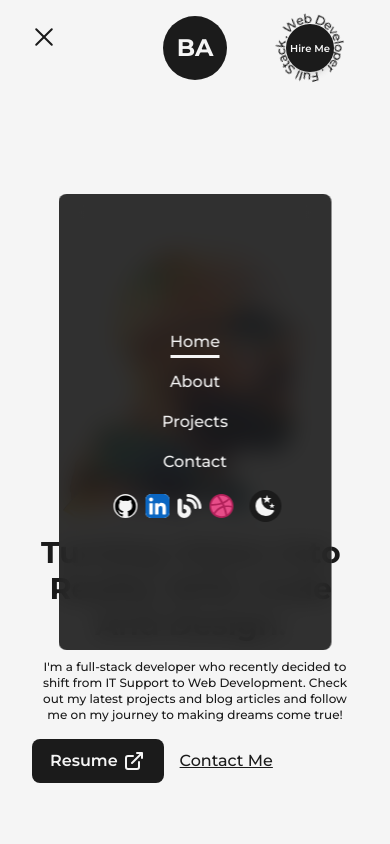
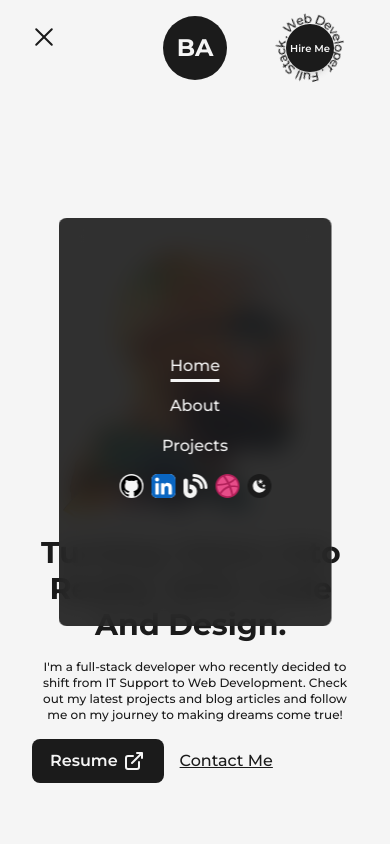
Before and after one commit to baguiar428/portfolio-2.0, a Next.js app: page / in a window 390 px wide. Both pictures are taken after a click on the button 44 px from the left and 37 px from the top of the page. Shown: the top 844 px of the page. Built offline with nearby package versions, Linux system fonts and the light colour scheme.

Commit message:
Added change to theme button for sizing issues on iphone, not caught in emulator

```diff
--- a/src/app/components/NavBar.js
+++ b/src/app/components/NavBar.js
@@ -146,7 +146,7 @@ const NavBar = () => {
             <CustomMobileLink href="/" title="Home" className="" toggle={handleClick}/>
             <CustomMobileLink href="/about" title="About" className="" toggle={handleClick}/>
             <CustomMobileLink href="/projects" title="Projects" className="" toggle={handleClick}/>
-            <CustomMobileLink href="/contact" title="Contact" className="" toggle={handleClick}/>
+            {/* <CustomMobileLink href="/contact" title="Contact" className="" toggle={handleClick}/> */}
           </nav>
 
           <nav className="flex items-center justify-center flex-wrap mt-2">
@@ -189,7 +189,8 @@ const NavBar = () => {
 
             <button
             onClick={() => setMode(mode === "light" ? "dark" : "light")}
-            className={`ml-3 flex items-center justify-center rounded-full p-1
+            //Added w-6 and sm:mx-1
+            className={`ml-3 w-6 and sm:mx-1 flex items-center justify-center rounded-full p-1
             ${mode ===  "light" ? "bg-dark text-light" : "bg-light text-dark"}`}>
             {
               mode === "dark" ?
```
